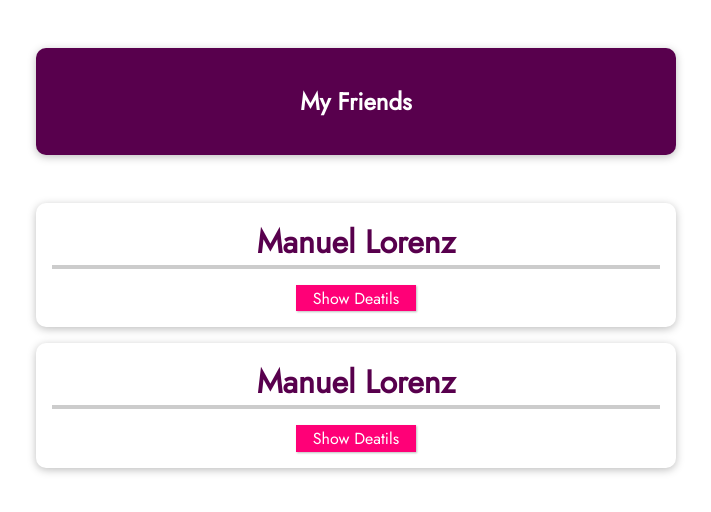
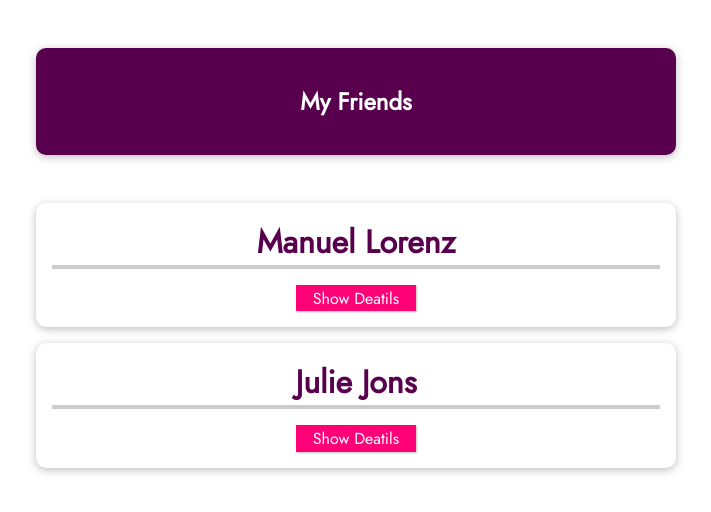
Before and after one commit to Aki-Coder/Vue3-IntermediaConcepts, a Vue app: page / in a window 1280 px wide. Shown: the top 512 px of the page, without its empty margins (284-995 px from the left). Built offline with nearby package versions, Linux system fonts and the light colour scheme.

Commit message:
introducing props(parent = clild component)

```diff
--- a/src/App.vue
+++ b/src/App.vue
@@ -4,8 +4,16 @@
     <h1>My Friends</h1>
   </header>
   <ul>
-   <friend-contact></friend-contact>
-   <friend-contact></friend-contact>
+   <friend-contact
+      name="Manuel Lorenz"
+      phone-number="0156 6982"
+      email-address="maluel@localhost.com"
+   ></friend-contact>
+   <friend-contact
+      name="Julie Jons"
+      phone-number="5886 1111"
+      email-address="julie@localhost.com"
+   ></friend-contact>
   </ul>
 </section>
 </template>
--- a/src/components/FriendContact.vue
+++ b/src/components/FriendContact.vue
@@ -1,15 +1,15 @@
 <template>
     <li>
-        <h2>{{friend.name}}</h2>
+        <h2>{{name}}</h2>
         <button @click="toggleDetails">{{detailsAreVisible ? 'Hide' : 'Show'}} Deatils</button>
         <ul v-if="detailsAreVisible">
             <li>
                 <strong>Phone:</strong>
-                {{friend.phone}}
+                {{phoneNumber}}
             </li>
             <li>
                 <strong>Email:</strong>
-                {{friend.email}}
+                {{emailAddress}}
             </li>
            </ul>
     </li>
@@ -17,6 +17,11 @@
 
 <script>
 export default {
+    props:[
+        'name',
+        'phoneNumber',
+        'emailAddress',
+    ],
     data(){
         return{
             detailsAreVisible:false,
```
